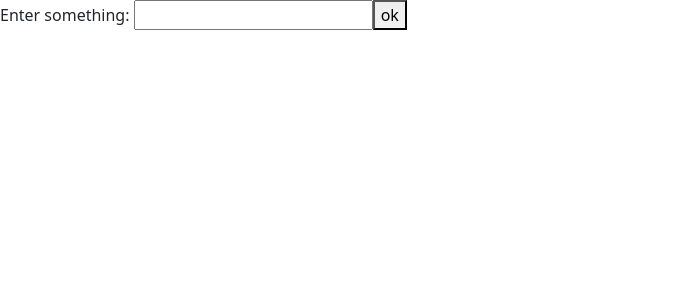
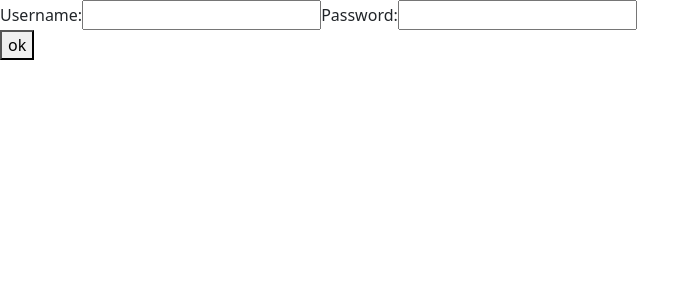
Before and after one commit to shruthi2609/firstreactapp, a React (Create React App) app: page / in a window 1280 px wide. Shown: the top 300 px of the page, without its empty margins (0-700 px from the left). Built offline with nearby package versions, Linux system fonts and the light colour scheme.

Commit message:
forward refs

```diff
--- a/src/App.js
+++ b/src/App.js
@@ -1,11 +1,12 @@
 import CreatingRefWithCB from "./Ref Examples/CreatingRefWithCB"
+import ParentForm from "./Ref Examples/ParentForm"
 import SampleRefComponent from "./Ref Examples/SampleRefComponent"
 import StylingWithRef from "./Ref Examples/StylingWithRef"
 
 function App(){
   return(
     <div>
-     <CreatingRefWithCB></CreatingRefWithCB>
+   <ParentForm></ParentForm>
     </div>
   )
 }
--- /dev/null
+++ b/src/Ref Examples/ChildForm.js
@@ -0,0 +1,16 @@
+import React from 'react'
+class ChildForm extends React.Component{
+    constructor(props){
+        super(props)
+    }
+    render(){
+        return(
+            <div>
+                Username:<input type='text' ref={this.props.myref}></input>
+                Password:<input type='text'></input>
+            </div>
+        )
+    }
+
+}
+export default ChildForm
--- /dev/null
+++ b/src/Ref Examples/ParentForm.js
@@ -0,0 +1,24 @@
+import React from 'react'
+import ChildForm from './ChildForm'
+class ParentForm extends React.Component{
+    constructor(props){
+        super(props)
+
+        this.passwordred=React.createRef()
+    }
+    handleLogin=(e)=>{
+        e.preventDefault()
+        console.log(this.usernameref.value)
+
+    }
+    render(){
+        return(
+            <div>
+               <ChildForm myref={(element)=>this.usernameref=element}></ChildForm>
+               <button onClick={(e)=>this.handleLogin(e)}>ok</button>
+            </div>
+        )
+    }
+
+}
+export default ParentForm
```
